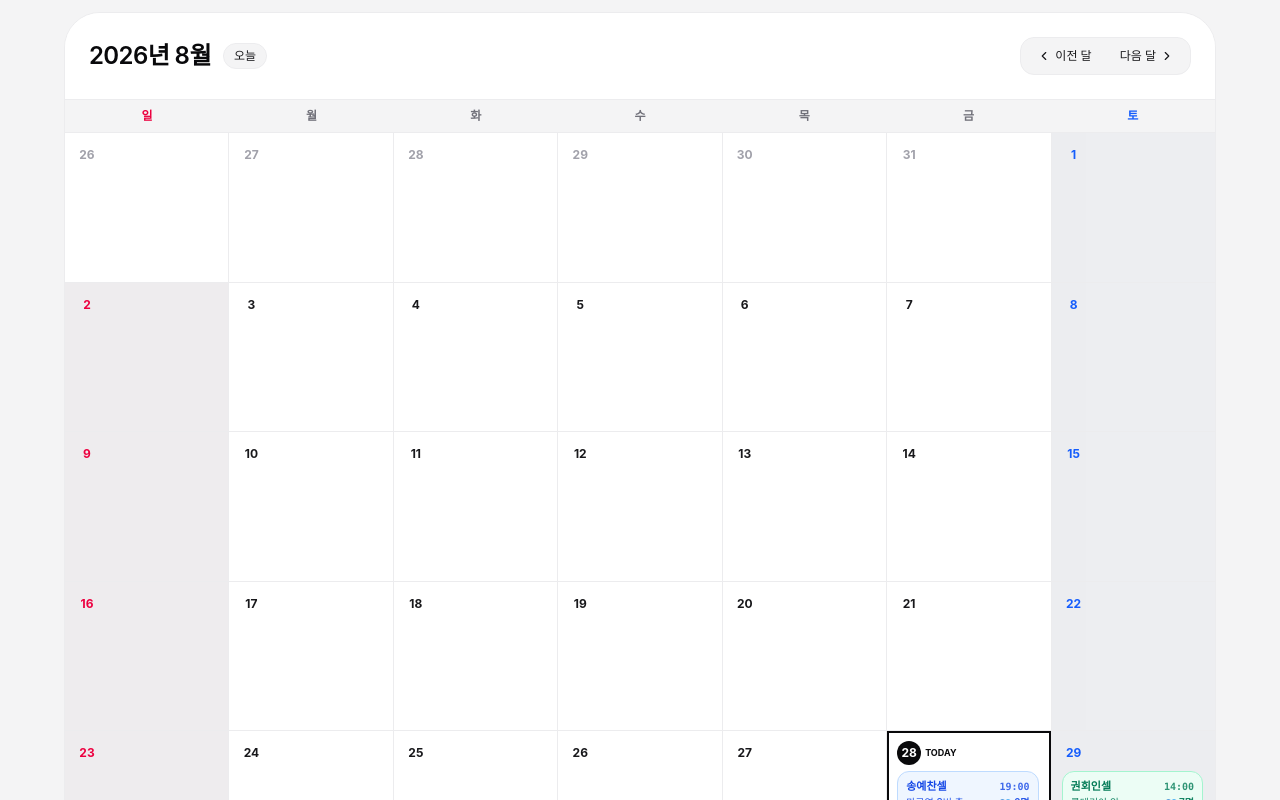
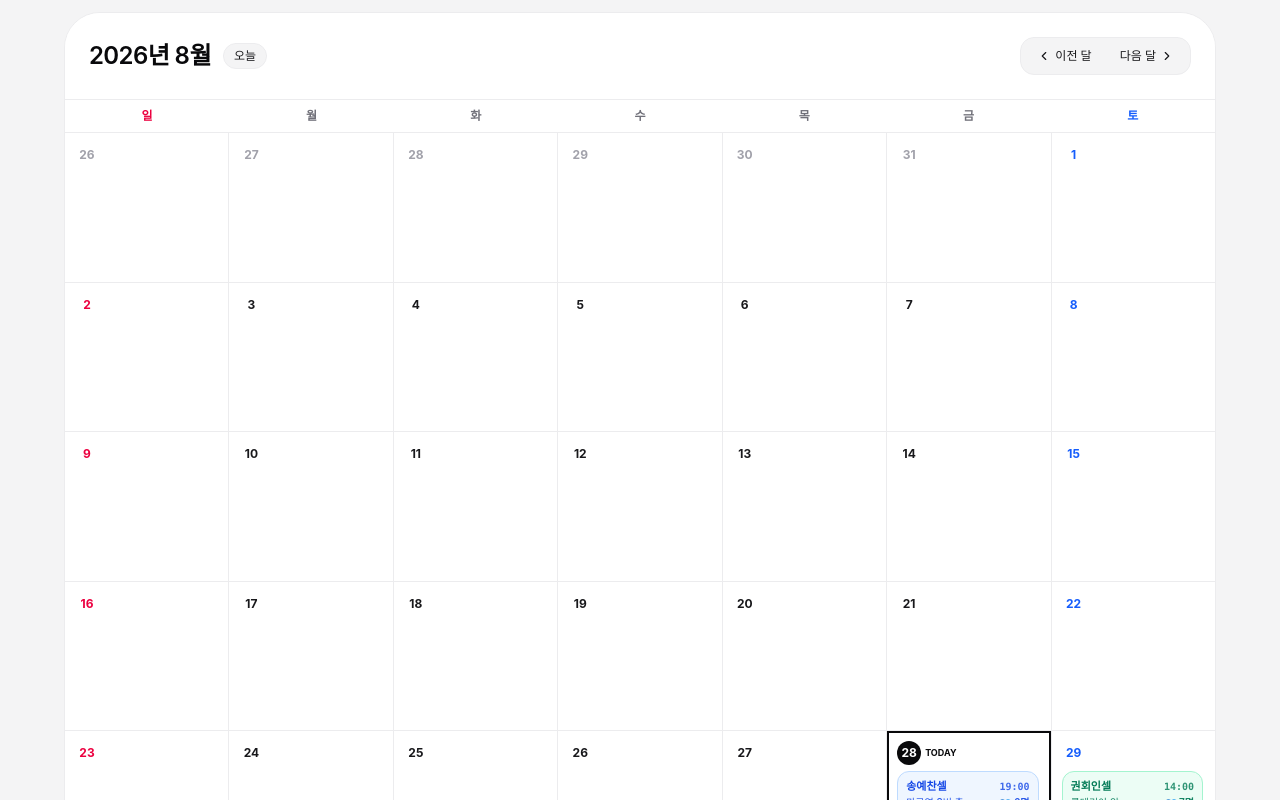
Before and after one commit to syc5032-code/newsound-evangelism, a React (Vite) app: page / in a window 1280 px wide. Shown: the part 700-1500 px from the top of the page. Built offline with nearby package versions, Linux system fonts and the light colour scheme; a web font is replaced by a local one.

Commit message:
fix: make Saturday and Sunday calendar backgrounds clean white

```diff
--- a/src/components/MonthCalendar.tsx
+++ b/src/components/MonthCalendar.tsx
@@ -78,7 +78,7 @@ export const MonthCalendar: React.FC<MonthCalendarProps> = ({
         </div>
 
         {/* Weekday Header (일 ~ 토) */}
-        <div className="grid grid-cols-7 border-b border-[#ececee] bg-[#f4f4f5] text-center py-2 text-xs font-semibold">
+        <div className="grid grid-cols-7 border-b border-[#ececee] bg-[#ffffff] text-center py-2 text-xs font-semibold">
           {KOREAN_DAYS.map((day, idx) => {
             const isSun = idx === 0;
             const isSat = idx === 6;
@@ -113,11 +113,7 @@ export const MonthCalendar: React.FC<MonthCalendarProps> = ({
                 className={`min-h-[76px] sm:min-h-[145px] p-1.5 sm:p-2.5 bg-[#ffffff] transition-colors relative flex flex-col justify-between cursor-pointer group ${
                   !day.isCurrentMonth
                     ? 'bg-[#fafafa] text-[#a1a1aa]'
-                    : isSun
-                    ? 'bg-rose-50/15'
-                    : isSat
-                    ? 'bg-blue-50/15'
-                    : 'text-[#18181b]'
+                    : 'bg-[#ffffff] text-[#18181b]'
                 } ${
                   isSelected
                     ? 'ring-2 ring-inset ring-[#09090b] bg-[#f4f4f5] z-10'
@@ -229,7 +225,7 @@ export const MonthCalendar: React.FC<MonthCalendarProps> = ({
 
       </div>
 
-      {/* 📱 Selected Date Detail Panel (특히 모바일에서 터치했을 때 시원하게 모든 내용을 보여주는 패널) */}
+      {/* 📱 Selected Date Detail Panel */}
       <div className="bg-[#ffffff] rounded-[28px] border border-[#ececee] p-5 sm:p-6">
         <div className="flex items-center justify-between pb-3.5 mb-3.5 border-b border-[#ececee]">
           <div className="flex items-center gap-2">
--- a/src/components/WeekCalendar.tsx
+++ b/src/components/WeekCalendar.tsx
@@ -94,10 +94,6 @@ export const WeekCalendar: React.FC<WeekCalendarProps> = ({
               className={`p-3 sm:p-4 flex flex-col justify-between ${
                 dayToday
                   ? 'bg-[#f4f4f5] ring-1 ring-inset ring-[#09090b]'
-                  : isSun
-                  ? 'bg-rose-50/10'
-                  : isSat
-                  ? 'bg-blue-50/10'
                   : 'bg-[#ffffff]'
               }`}
             >
```
Also changed, not shown: 1 other file (tests, documents, lock files or other folders).
